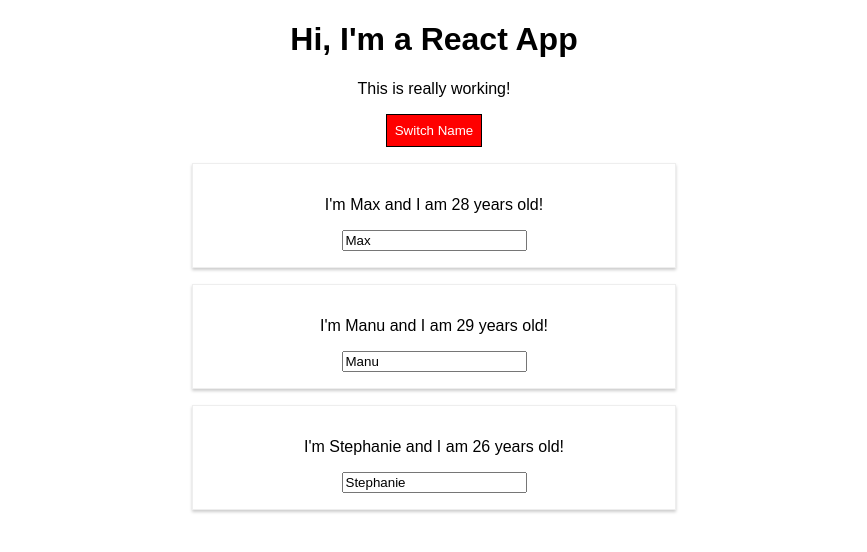
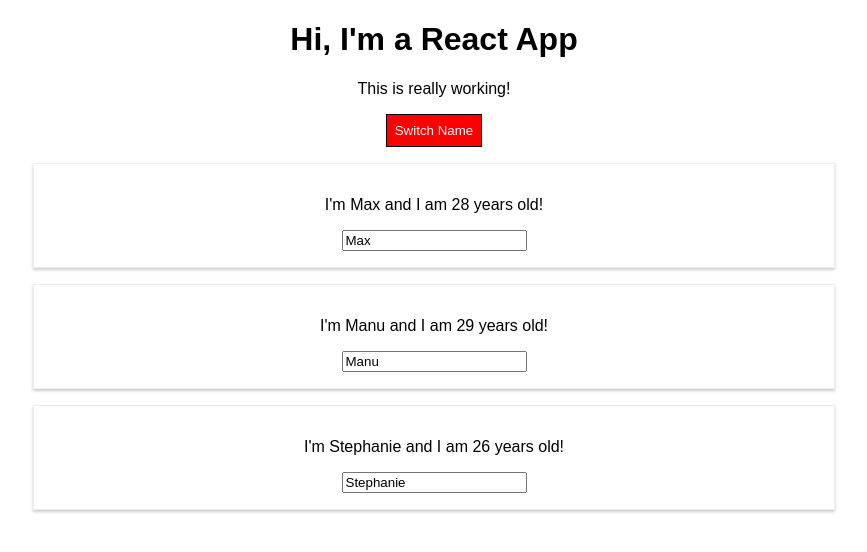
Before and after one commit to agosbarbenza/Practicas-React, a React (Create React App) app in the folder practica3/: page / in a window 1280 px wide. Both pictures are taken after a click on the button "Switch Name". Shown: the top 552 px of the page, without its empty margins (206-1073 px from the left). Built offline with nearby package versions, Linux system fonts and the light colour scheme.

Commit message:
Importar libreria styled components

```diff
--- a/practica3/package.json
+++ b/practica3/package.json
@@ -6,7 +6,8 @@
     "radium": "^0.26.0",
     "react": "^16.13.1",
     "react-dom": "^16.13.1",
-    "react-scripts": "1.1.5"
+    "react-scripts": "1.1.5",
+    "styled-components": "^5.1.1"
   },
   "scripts": {
     "start": "react-scripts start",
--- a/practica3/src/Person/Person.js
+++ b/practica3/src/Person/Person.js
@@ -1,6 +1,20 @@
 import React from 'react';
-import Radium from 'radium';
-import '../styles/Person.css';
+//import '../styles/Person.css';
+import styled from 'styled-components'
+
+//esto también es un componente válido de react:
+const StyleDiv = styled.div`
+width: 60%;
+    margin: 16px auto;
+    border: 1px solid #eee;
+    box-shadow: 0 2px 3px #ccc;
+    padding: 16px;
+    text-align: center;
+
+    @media (min-width:500px){
+            width: '450px'
+    }
+`
 
 const person = ( props ) => {
     const style = {
@@ -9,12 +23,13 @@
         }
     };
     return (
-        <div className="Person" style={style}>
+        //<div className="Person" style={style}>
+        <StyleDiv>
             <p onClick={props.click}>I'm {props.name} and I am {props.age} years old!</p>
             <p>{props.children}</p>
             <input type="text" onChange={props.changed} value={props.name} />
-        </div>
+        </StyleDiv>
     )
 };
 
-export default Radium(person);
+export default person;
--- a/practica3/src/styles/Person.css
+++ b/practica3/src/styles/Person.css
@@ -1,8 +1,8 @@
-.Person {
+/*.Person {
     width: 60%;
     margin: 16px auto;
     border: 1px solid #eee;
     box-shadow: 0 2px 3px #ccc;
     padding: 16px;
     text-align: center;
-}
+}*/
```
Also changed, not shown: 1 other file (tests, documents, lock files or other folders).
